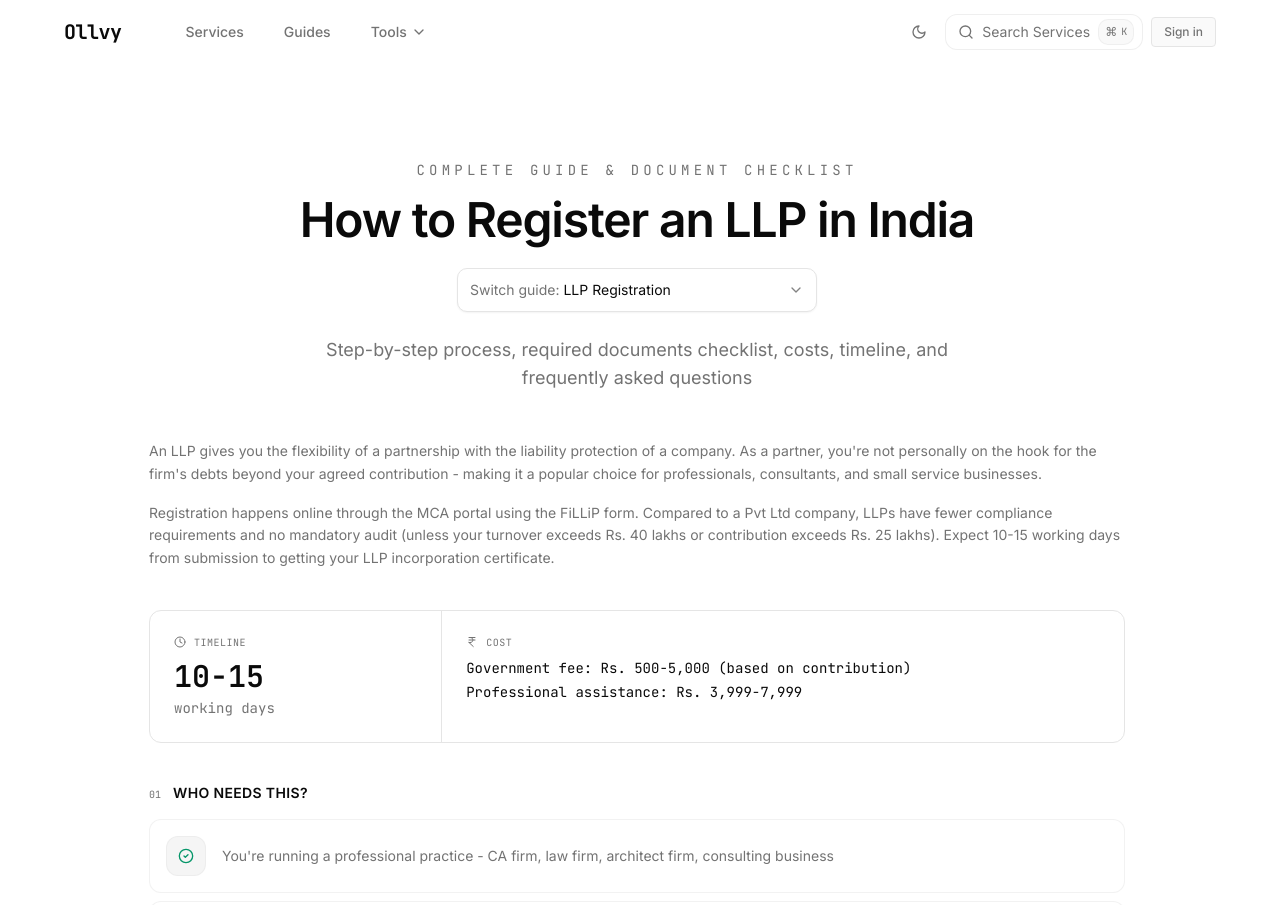
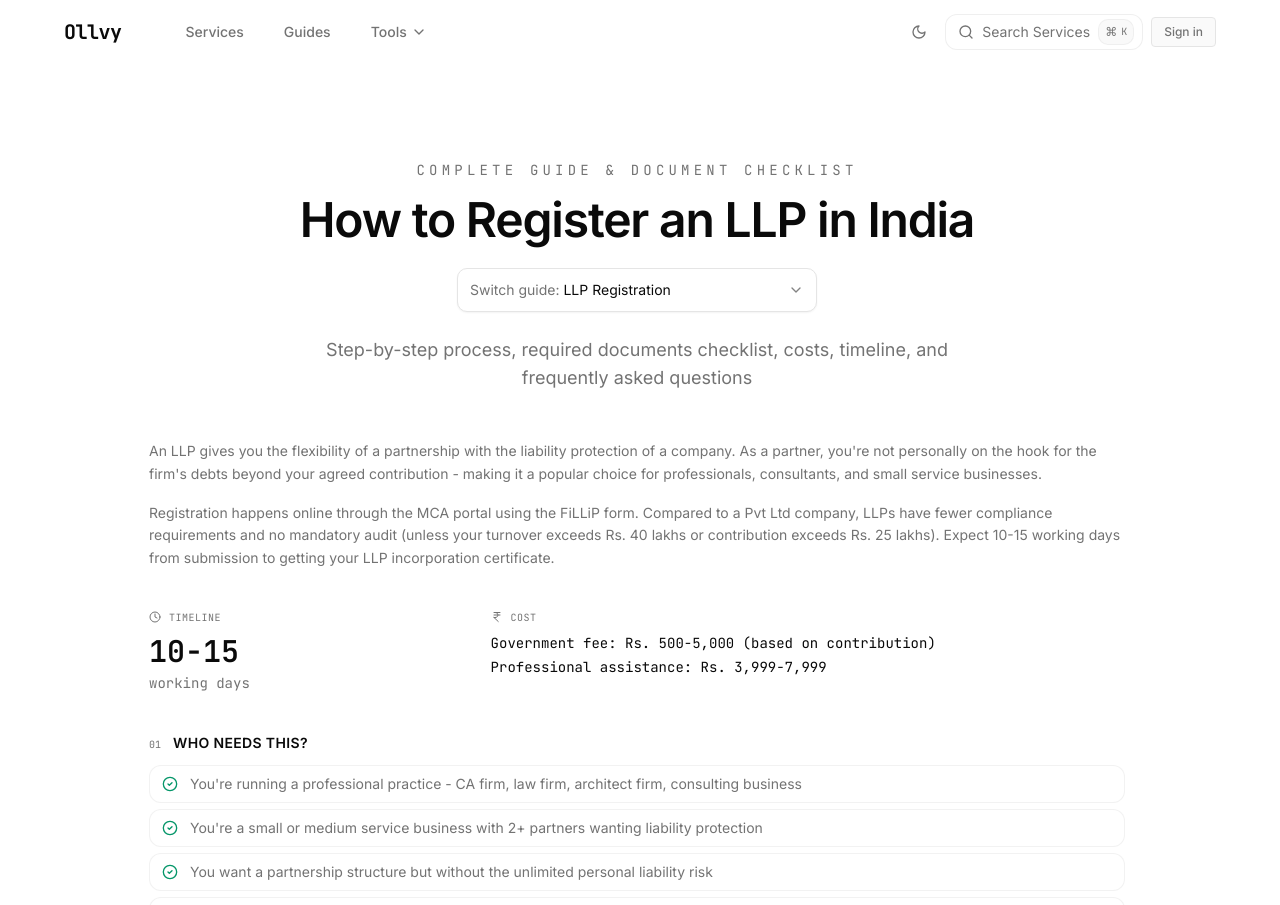
Before and after one commit to soutikgangoli-code/Ollvy, a Next.js app in the folder ollvy/apps/customer/: page /tools/documents/llp in a window 1280 px wide. Shown: the top 905 px of the page. Built offline with nearby package versions, Linux system fonts and the light colour scheme.

Commit message:
Clean up timeline/cost and compact who needs this section
- Remove border shell from timeline/cost, change to 35%/65% split
- Make who needs this cards more compact with smaller padding

```diff
--- a/ollvy/apps/customer/components/tools/DocumentPageIntro.tsx
+++ b/ollvy/apps/customer/components/tools/DocumentPageIntro.tsx
@@ -39,8 +39,8 @@ export function DocumentPageIntro({ content }: DocumentPageIntroProps) {
       </div>
 
       {/* Stats - Timeline & Cost */}
-      <div className="grid grid-cols-[30%_70%] border border-border rounded-xl overflow-hidden">
-        <div className="p-6 border-r border-border">
+      <div className="grid grid-cols-[35%_65%]">
+        <div>
           <p className="font-mono text-[10px] text-muted-foreground uppercase tracking-wider mb-2 flex items-center gap-2">
             <Clock className="h-3 w-3" />
             Timeline
@@ -59,7 +59,7 @@ export function DocumentPageIntro({ content }: DocumentPageIntroProps) {
             )}
           </div>
         </div>
-        <div className="p-6">
+        <div>
           <p className="font-mono text-[10px] text-muted-foreground uppercase tracking-wider mb-2 flex items-center gap-2">
             <IndianRupee className="h-3 w-3" />
             Cost
@@ -76,7 +76,7 @@ export function DocumentPageIntro({ content }: DocumentPageIntroProps) {
 
       {/* Who needs this */}
       <div>
-        <div className="mb-4">
+        <div className="mb-3">
           <div className="flex items-baseline gap-3">
             <span className="font-mono text-[10px] text-muted-foreground">01</span>
             <h2 className="text-sm font-semibold text-foreground uppercase tracking-wide">
@@ -85,20 +85,14 @@ export function DocumentPageIntro({ content }: DocumentPageIntroProps) {
           </div>
         </div>
 
-        <div className="space-y-2">
+        <div className="space-y-1.5">
           {content.intro.whoNeeds.map((item, index) => (
             <div
               key={index}
-              className="p-4 rounded-xl border border-border/50 bg-card hover:border-border hover:bg-muted/50 transition-all"
+              className="py-2 px-3 rounded-lg border border-border/50 bg-card hover:border-border hover:bg-muted/50 transition-all flex items-center gap-3"
             >
-              <div className="flex items-start gap-4">
-                <div className="w-10 h-10 rounded-lg bg-muted border border-border/50 flex items-center justify-center shrink-0">
-                  <CheckCircle2 className="h-4 w-4 text-emerald-600 dark:text-emerald-400" />
-                </div>
-                <div className="flex-1 min-w-0 pt-2.5">
-                  <p className="text-sm text-muted-foreground">{item}</p>
-                </div>
-              </div>
+              <CheckCircle2 className="h-4 w-4 text-emerald-600 dark:text-emerald-400 shrink-0" />
+              <p className="text-sm text-muted-foreground">{item}</p>
             </div>
           ))}
         </div>
```
